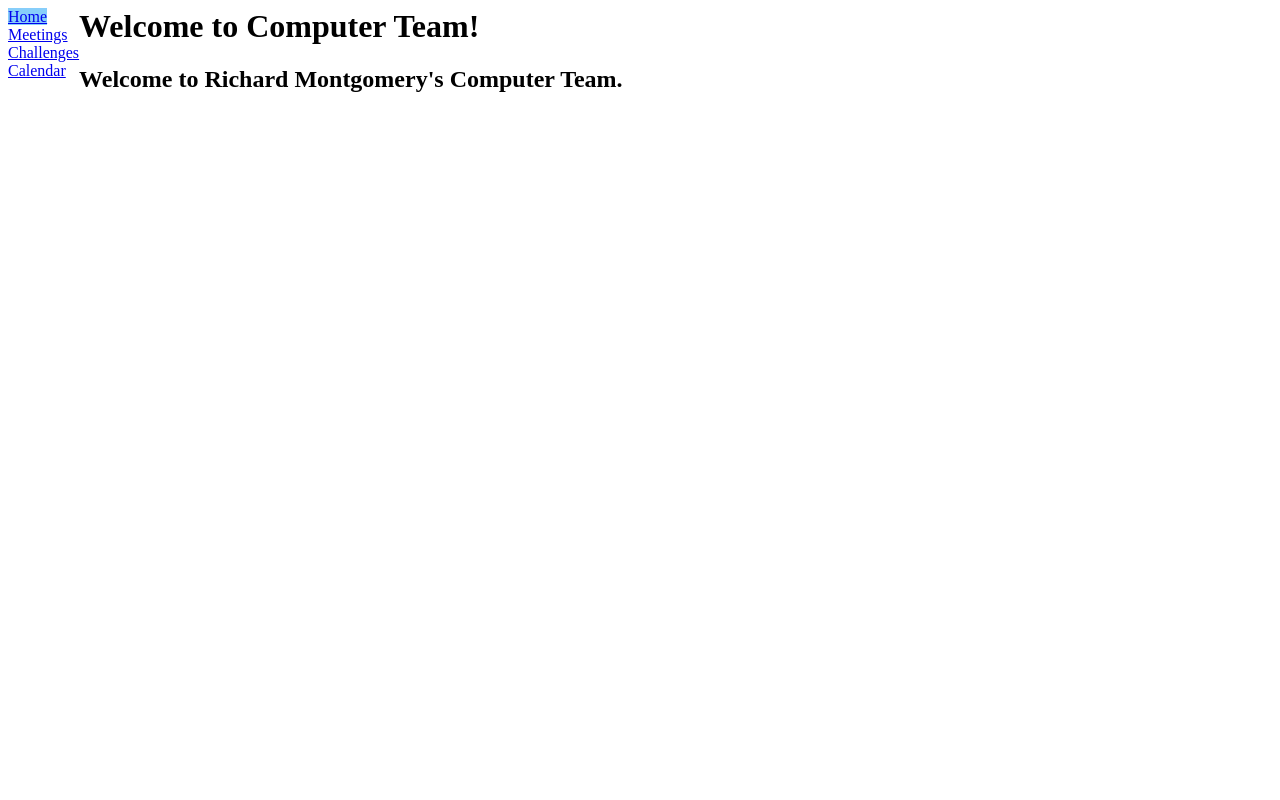
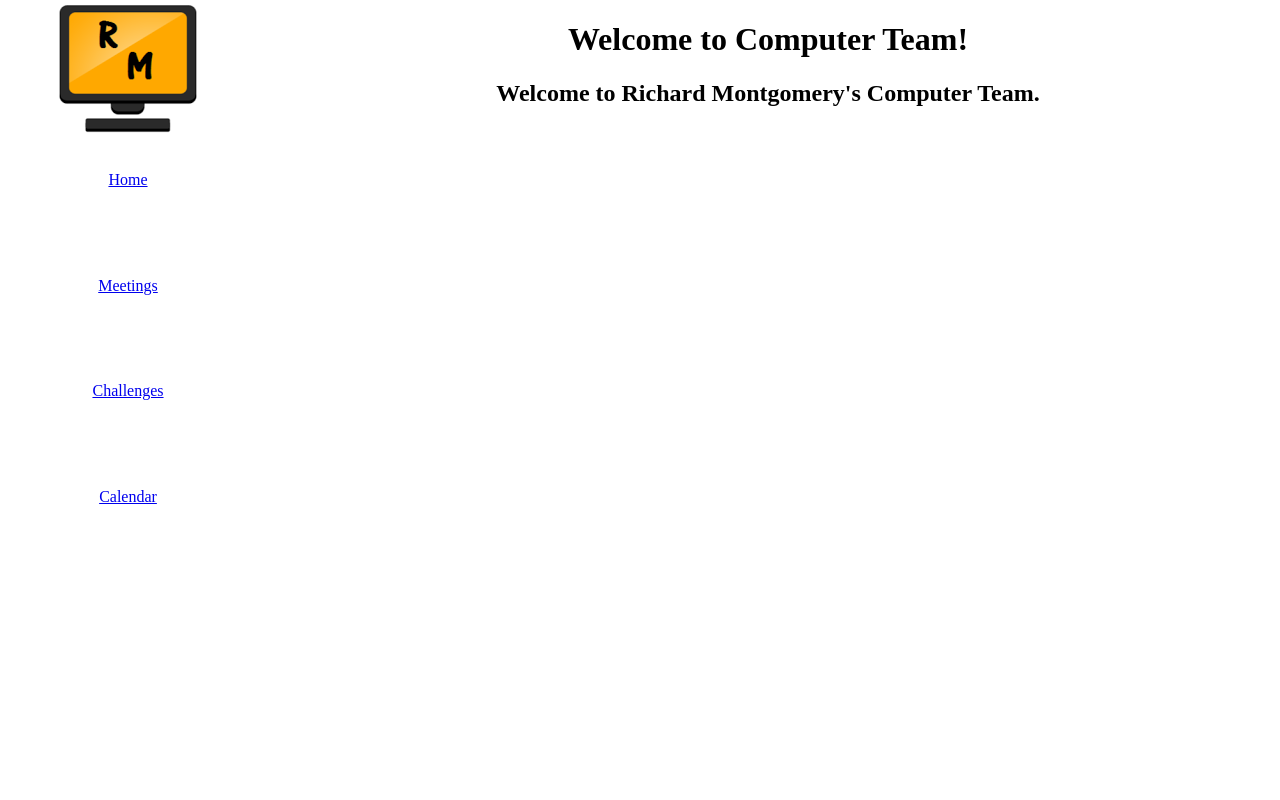
Before and after one commit to pentacontagons/compteam-website, a PHP site: page / in a window 1280 px wide. Run offline with PHP 8.4, Linux system fonts and the light colour scheme.

Commit message:
Able to hover

```diff
--- a/index.html
+++ b/index.html
@@ -7,19 +7,33 @@
 
 	<body>
 
-		<ul class="header">
+		<div id="wrapper">
 
-			<li> <a href="/" class="current"> Home </a> </li>
+			<div class="header">
+
+				<img src="logo.png" alt="Logo" class="logo">
+
+				<ul>
+
+					<li> <a href="/"> Home </a> </li>
 					<li> <a href="/"> Meetings </a> </li>
 					<li> <a href="/"> Challenges </a> </li>
 					<li> <a href="/"> Calendar </a> </li>
 
 				</ul>
 
+			</div>
+
+			<div class="info">
+
 				<h1> Welcome to Computer Team! </h1>
 
 				<h2> Welcome to Richard Montgomery's Computer Team. </h2>
 
+			</div>
+
+		</div>
+
 	</body>
 
 </html>
--- a/stylesheet.css
+++ b/stylesheet.css
@@ -1,21 +1,62 @@
-.header li
+#wrapper
 {
-	display: block;
+	width: 100%;
+	clear: both;
 }
 
-ul
+body
 {
+	margin: 0px;
+}
+
+/* Aligning the header and the body */
+.header
+{
+	width: 20%;
+	float: left;
+}
+
+.info
+{
+	width: 80%;
+	float: left;
+}
+
+/* Hovering for the header links */
+
+.header
+{
+	text-align: center;
+}
+
+.header ul
+{
+	overflow: hidden;
+	list-style-type: none;
 	margin: 0;
-	padding: 0;
-	float: left;
+	text-align: center;
+	padding-left: 0px;
+}
+
+.header a
+{
+	text-align:center;
+	display: flex;
+	justify-content: center;
+	margin-bottom: 10%;
+	height: 10%;
+	vertical-align: middle;
+	display: flex;
+	align-items: center;
 }
 
 .header a:hover
 {
-	background-color: rgba(135,206,250,0.5);
+	background-color:blue;
 }
 
-.current
+/* Body Centering */
+.info
 {
-	background-color: rgb(135,206,250);
+	text-align: center;
 }
```
Also changed, not shown: logo.png (added). Lines whose indentation alone changed are shown as unchanged.
